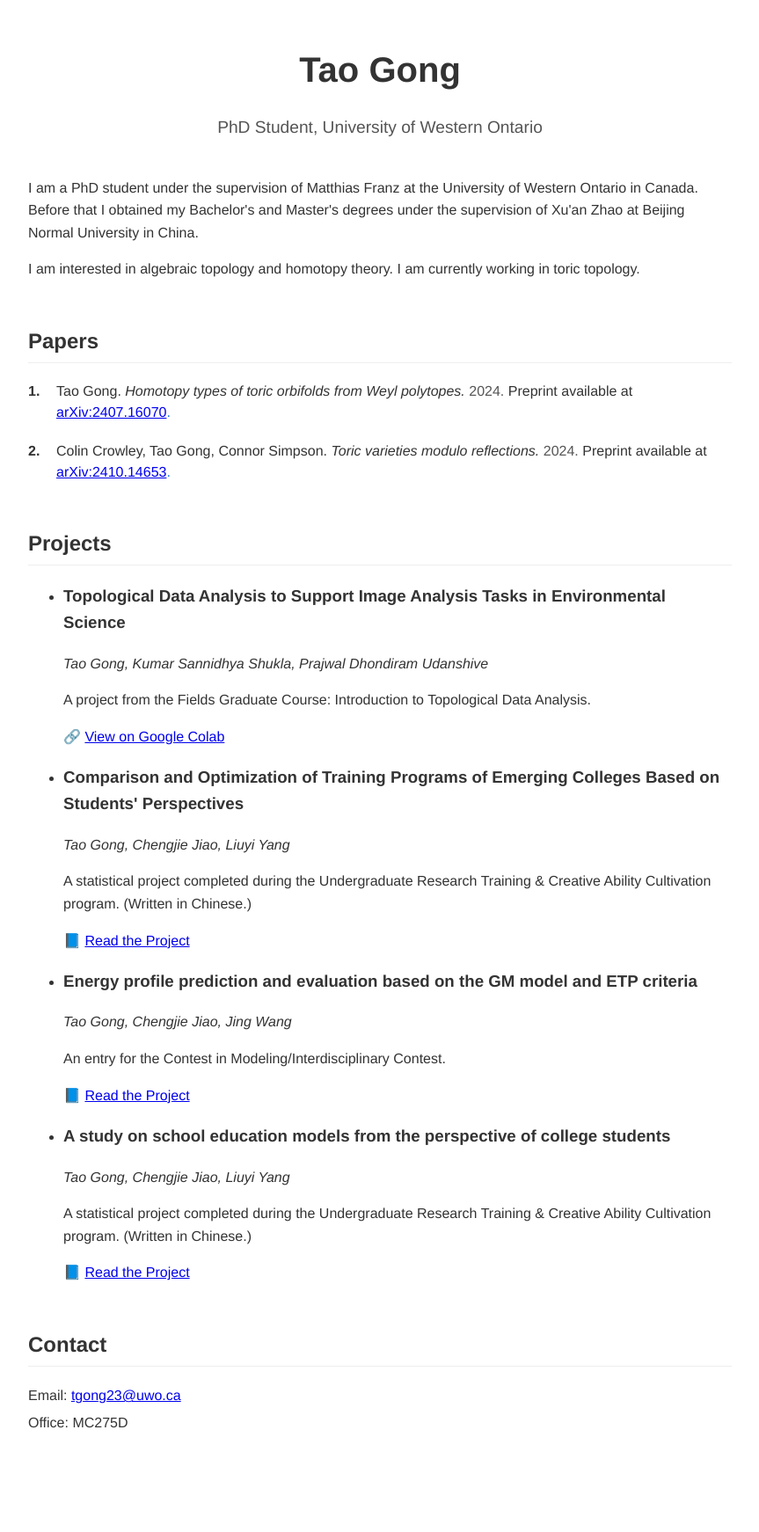
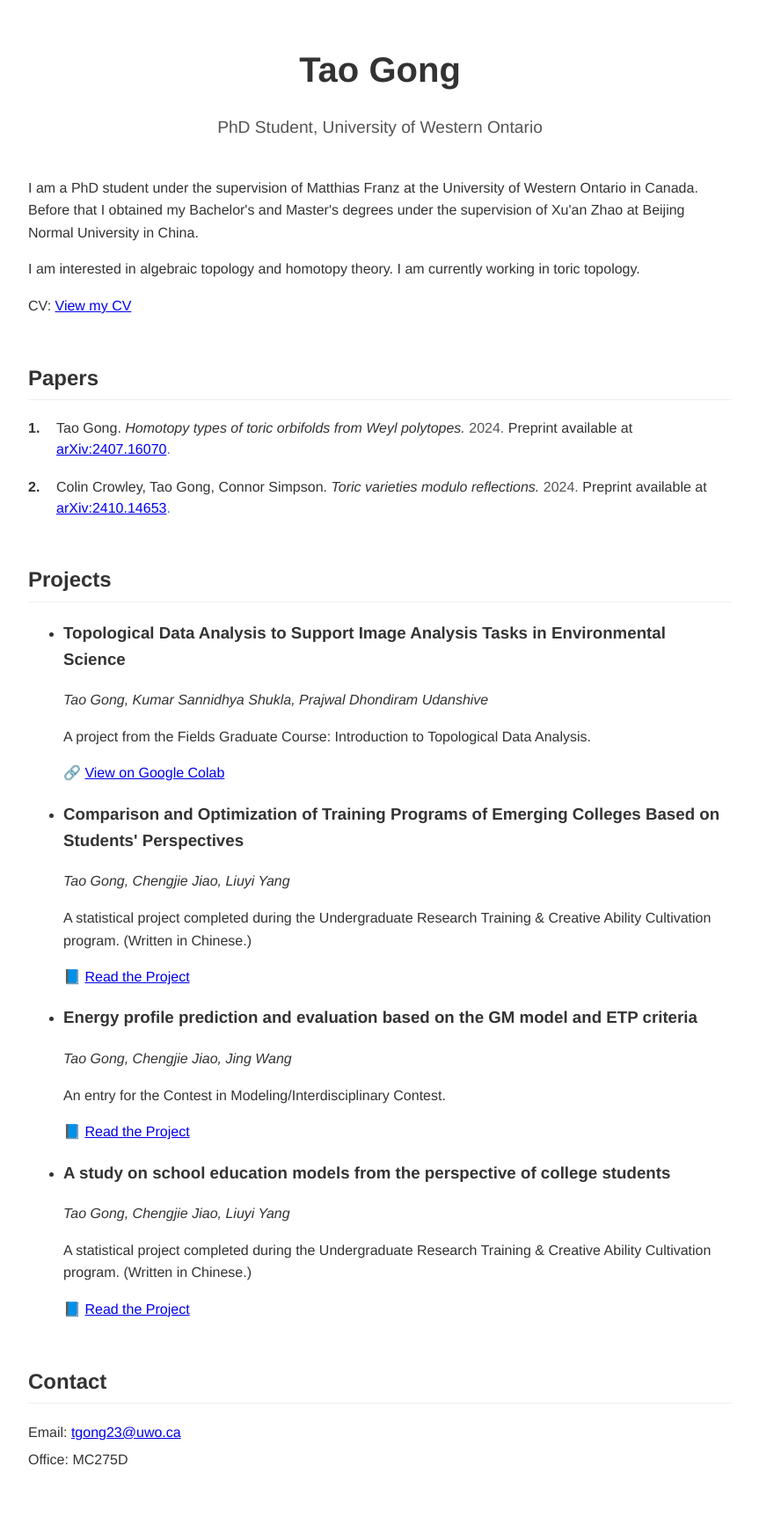
Before and after one commit to ggttaaoo/ggttaaoo.github.io, a Jekyll site: the page built from index.md, in a window 1280 px wide. Shown: the whole page at 88% size, without its empty margins (208-1071 px from the left). Built offline with Jekyll 4.4.1, drawn with Linux system fonts in a browser that asks for light colours; before the commit the page ends 1701 px from its top, so only the background shows below that.

Commit message:
Add CV section with link to PDF

```diff
--- a/index.md
+++ b/index.md
@@ -14,6 +14,7 @@ title: Tao Gong
   <section class="intro">
     <p>I am a PhD student under the supervision of Matthias Franz at the University of Western Ontario in Canada. Before that I obtained my Bachelor's and Master's degrees under the supervision of Xu'an Zhao at Beijing Normal University in China.</p>
     <p>I am interested in algebraic topology and homotopy theory. I am currently working in toric topology.</p>
+    <p>CV: <a href="/assets/files/TaoGong_CV.pdf" target="_blank" rel="noopener noreferrer">View my CV</a></p>
   </section>
 
  <section class="papers">
```
Also changed, not shown: 1 other file.
